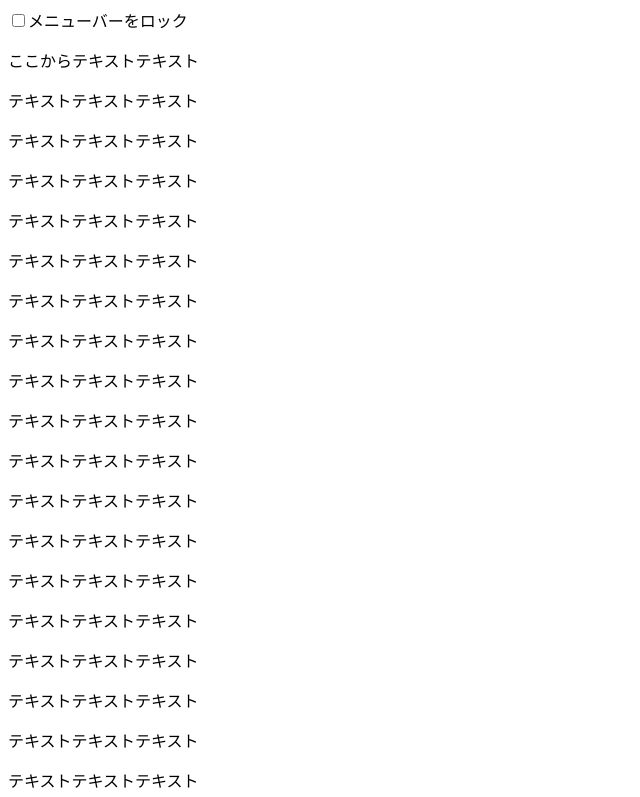
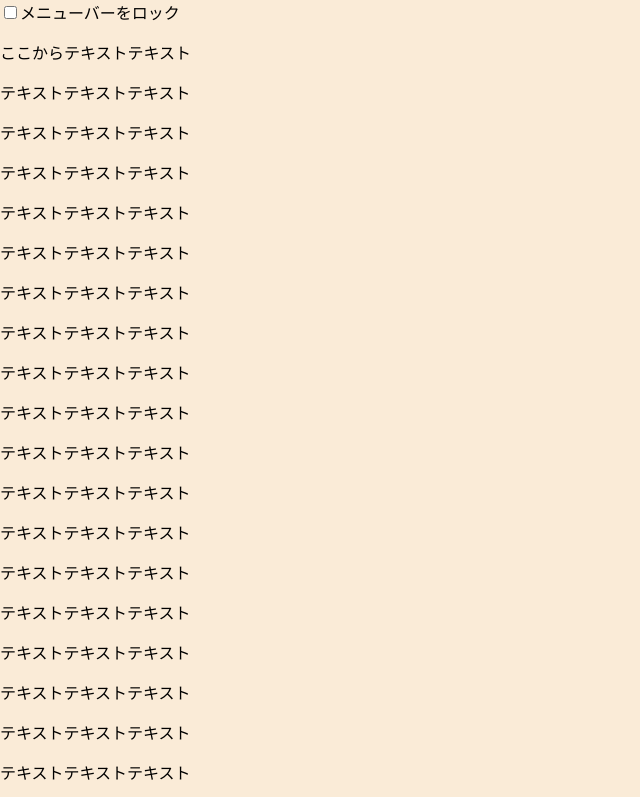
Before and after one commit to luuguas/MenuBarLockedSite, a plain HTML site: page index.html in a window 1280 px wide. Shown: the top 797 px of the page, without its empty margins (0-640 px from the left). Drawn offline with Linux system fonts and the light colour scheme.

Commit message:
Update index.html

```diff
--- a/index.html
+++ b/index.html
@@ -3,6 +3,13 @@
   <head>
     <title>MenuBarLockedSite</title>
     <style>
+      body{
+        margin: 0px;
+      }
+      #container{
+        background-color: antiquewhite;
+      }
+
       body.locked{
         height: 100vh;
         overflow-y: hidden;
```
